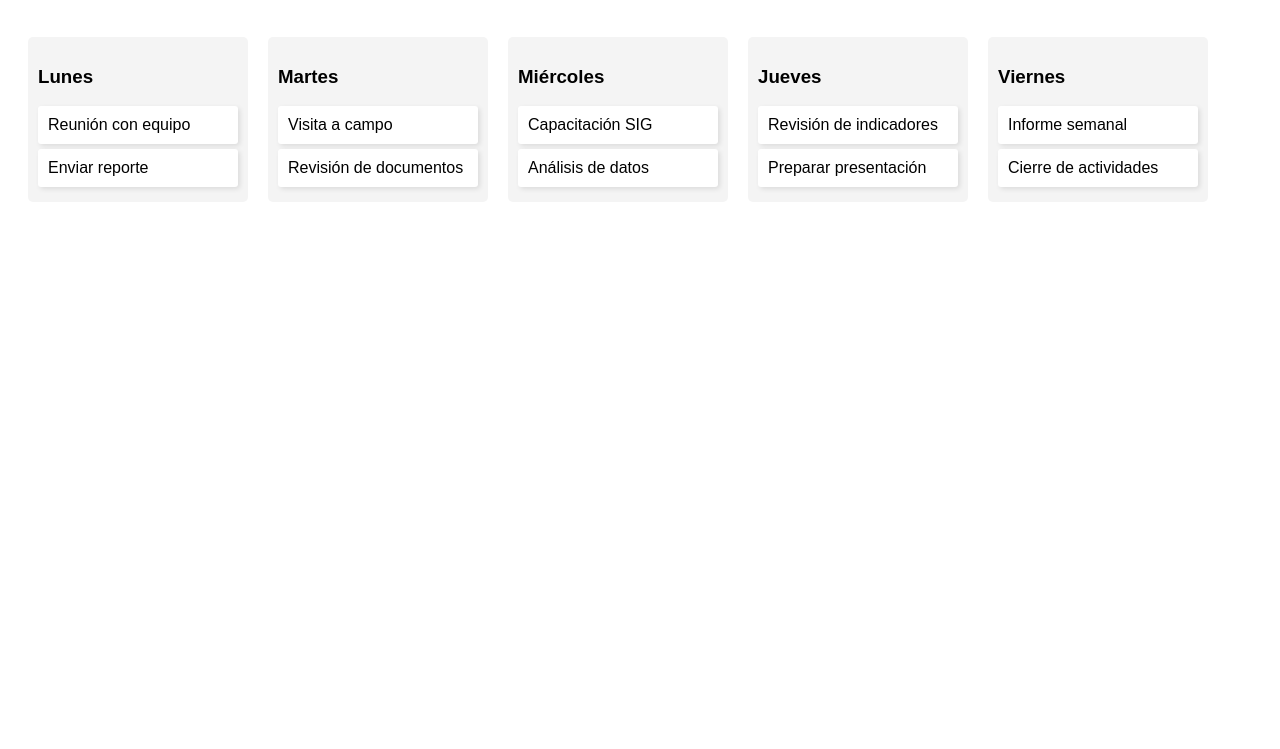
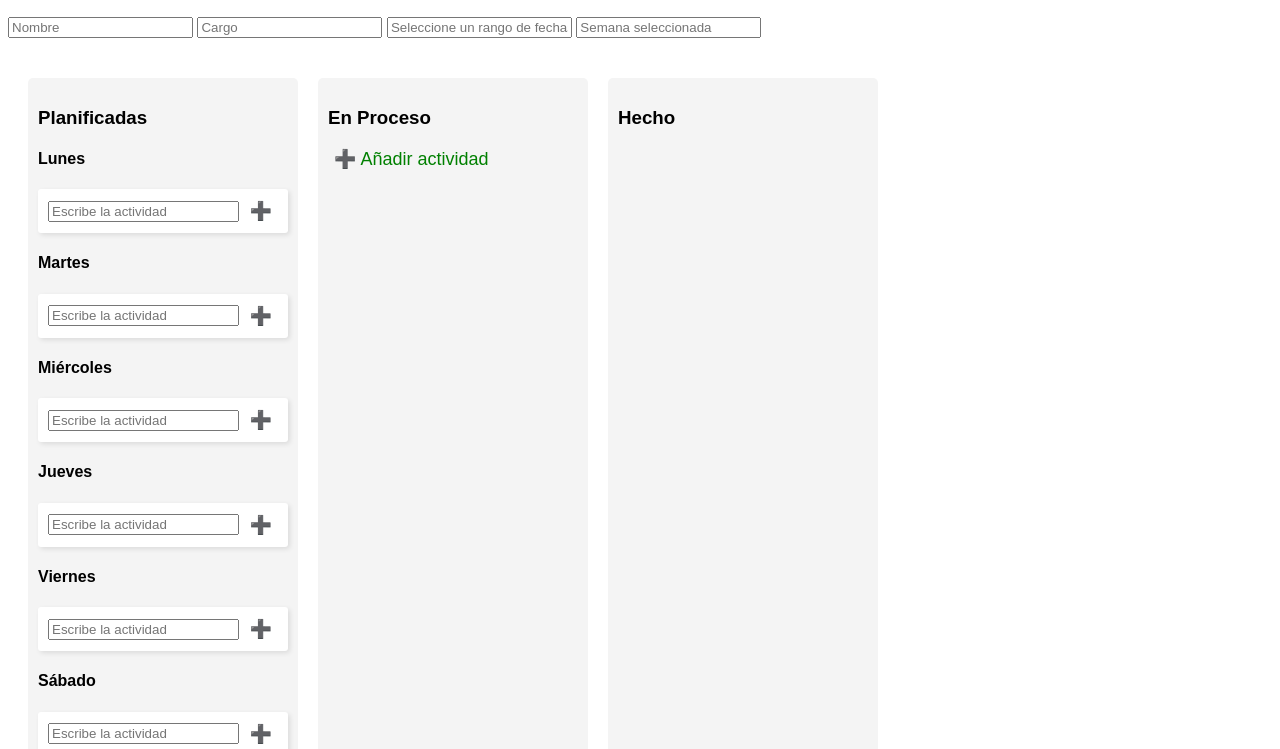
Before and after one commit to BenjyWT/TR_PLA, a plain HTML site: page index.html in a window 1280 px wide. Shown: the part 51-800 px from the top of the page. Drawn offline with nearby package versions, Linux system fonts and the light colour scheme.

Commit message:
Update index.html

```diff
--- a/index.html
+++ b/index.html
@@ -4,44 +4,137 @@
     <meta charset="UTF-8">
     <meta name="viewport" content="width=device-width, initial-scale=1.0">
     <title>Planificador Semanal</title>
+    <!-- Incluir Flatpickr CSS -->
+    <link rel="stylesheet" href="https://cdn.jsdelivr.net/npm/flatpickr/dist/flatpickr.min.css">
     <style>
         body { font-family: Arial, sans-serif; }
         .tablero { display: flex; gap: 20px; padding: 20px; }
-        .lista { background: #f4f4f4; padding: 10px; width: 200px; border-radius: 5px; }
-        .tarjeta { background: white; padding: 10px; margin: 5px 0; border-radius: 3px; box-shadow: 2px 2px 5px rgba(0, 0, 0, 0.1); }
+        .lista { background: #f4f4f4; padding: 10px; width: 250px; border-radius: 5px; min-height: 300px; }
+        .tarjeta { background: white; padding: 10px; margin: 5px 0; border-radius: 3px; box-shadow: 2px 2px 5px rgba(0, 0, 0, 0.1); cursor: grab; display: flex; align-items: center; justify-content: space-between; }
+        .tarjeta input { flex-grow: 1; margin-right: 5px; }
+        .formulario { margin-bottom: 20px; }
+        .boton-agregar { background: none; border: none; font-size: 18px; cursor: pointer; color: green; }
     </style>
 </head>
 <body>
     <h2>Planificador Semanal</h2>
+    <div class="formulario">
+        <input type='text' id='nombre' placeholder='Nombre'>
+        <input type='text' id='cargo' placeholder='Cargo'>
+        <!-- Input para seleccionar un rango de fechas -->
+        <input type='text' id='rango-fechas' placeholder='Seleccione un rango de fechas'>
+        <input type='text' id='semana' placeholder='Semana seleccionada' readonly>
+    </div>
     <div class="tablero" id="tablero"></div>
 
+    <!-- Incluir Flatpickr JS -->
+    <script src="https://cdn.jsdelivr.net/npm/flatpickr"></script>
+    <script src="https://cdn.jsdelivr.net/npm/flatpickr/dist/l10n/es.js"></script>
     <script>
-        const datos = {
-            "Lunes": ["Reunión con equipo", "Enviar reporte"],
-            "Martes": ["Visita a campo", "Revisión de documentos"],
-            "Miércoles": ["Capacitación SIG", "Análisis de datos"],
-            "Jueves": ["Revisión de indicadores", "Preparar presentación"],
-            "Viernes": ["Informe semanal", "Cierre de actividades"]
-        };
+        const estados = ["Planificadas", "En Proceso", "Hecho"];
+        const diasSemana = ["Lunes", "Martes", "Miércoles", "Jueves", "Viernes", "Sábado", "Domingo"];
+
+        // Configuración de Flatpickr para seleccionar un rango de fechas
+        flatpickr("#rango-fechas", {
+            mode: "range", // Modo de rango
+            locale: "es", // Idioma español
+            dateFormat: "Y-m-d", // Formato de fecha
+            onChange: function(selectedDates, dateStr) {
+                if (selectedDates.length === 2) {
+                    const inicioSemana = selectedDates[0];
+                    const finSemana = selectedDates[1];
+                    document.getElementById('semana').value = `Del ${inicioSemana.toLocaleDateString()} al ${finSemana.toLocaleDateString()}`;
+                    actualizarDiasSemana(inicioSemana, finSemana);
+                }
+            }
+        });
 
         function renderizarTablero() {
             const tablero = document.getElementById("tablero");
             tablero.innerHTML = "";
 
-            for (let dia in datos) {
+            estados.forEach(estado => {
                 let lista = document.createElement("div");
                 lista.classList.add("lista");
-                lista.innerHTML = `<h3>${dia}</h3>`;
+                lista.setAttribute("ondrop", "soltar(event)");
+                lista.setAttribute("ondragover", "permitirSoltar(event)");
+                lista.innerHTML = `<h3>${estado}</h3>`;
 
-                datos[dia].forEach(tarea => {
-                    let tarjeta = document.createElement("div");
-                    tarjeta.classList.add("tarjeta");
-                    tarjeta.textContent = tarea;
-                    lista.appendChild(tarjeta);
-                });
+                if (estado === "Planificadas") {
+                    diasSemana.forEach(dia => {
+                        let diaTitulo = document.createElement("h4");
+                        diaTitulo.textContent = dia;
+                        lista.appendChild(diaTitulo);
+
+                        let contenedorDia = document.createElement("div");
+                        contenedorDia.setAttribute("ondrop", "soltar(event)");
+                        contenedorDia.setAttribute("ondragover", "permitirSoltar(event)");
+                        contenedorDia.classList.add("contenedor-dia");
+                        lista.appendChild(contenedorDia);
+
+                        agregarTarea(contenedorDia); // Agrega una tarea inicial por día
+                    });
+                } else if (estado === "En Proceso") {
+                    let botonAgregar = document.createElement("button");
+                    botonAgregar.classList.add("boton-agregar");
+                    botonAgregar.innerHTML = "➕ Añadir actividad";
+                    botonAgregar.onclick = () => agregarTarea(lista);
+                    lista.appendChild(botonAgregar);
+                }
 
                 tablero.appendChild(lista);
-            }
+            });
+        }
+
+        function actualizarDiasSemana(inicioSemana, finSemana) {
+            const diasSemanaElementos = document.querySelectorAll(".contenedor-dia h4");
+            const diffDias = Math.floor((finSemana - inicioSemana) / (1000 * 60 * 60 * 24)) + 1;
+
+            diasSemanaElementos.forEach((diaElemento, index) => {
+                if (index < diffDias) {
+                    const fechaDia = new Date(inicioSemana);
+                    fechaDia.setDate(inicioSemana.getDate() + index);
+                    diaElemento.textContent = `${diasSemana[index]} (${fechaDia.toLocaleDateString()})`;
+                } else {
+                    diaElemento.textContent = diasSemana[index];
+                }
+            });
+        }
+
+        function permitirSoltar(ev) {
+            ev.preventDefault();
+        }
+
+        function arrastrar(ev) {
+            ev.dataTransfer.setData("text", ev.target.id);
+        }
+
+        function soltar(ev) {
+            ev.preventDefault();
+            let id = ev.dataTransfer.getData("text");
+            let tarjeta = document.getElementById(id);
+            ev.target.appendChild(tarjeta);
+        }
+
+        function agregarTarea(contenedor) {
+            let tarea = document.createElement("div");
+            tarea.classList.add("tarjeta");
+            tarea.setAttribute("draggable", "true");
+            tarea.setAttribute("ondragstart", "arrastrar(event)");
+            tarea.id = "tarea-" + Date.now();
+
+            let inputTarea = document.createElement("input");
+            inputTarea.setAttribute("type", "text");
+            inputTarea.setAttribute("placeholder", "Escribe la actividad");
+            tarea.appendChild(inputTarea);
+
+            let botonAgregar = document.createElement("button");
+            botonAgregar.classList.add("boton-agregar");
+            botonAgregar.innerHTML = "➕";
+            botonAgregar.onclick = () => agregarTarea(contenedor);
+            tarea.appendChild(botonAgregar);
+
+            contenedor.appendChild(tarea);
         }
 
         renderizarTablero();
```
